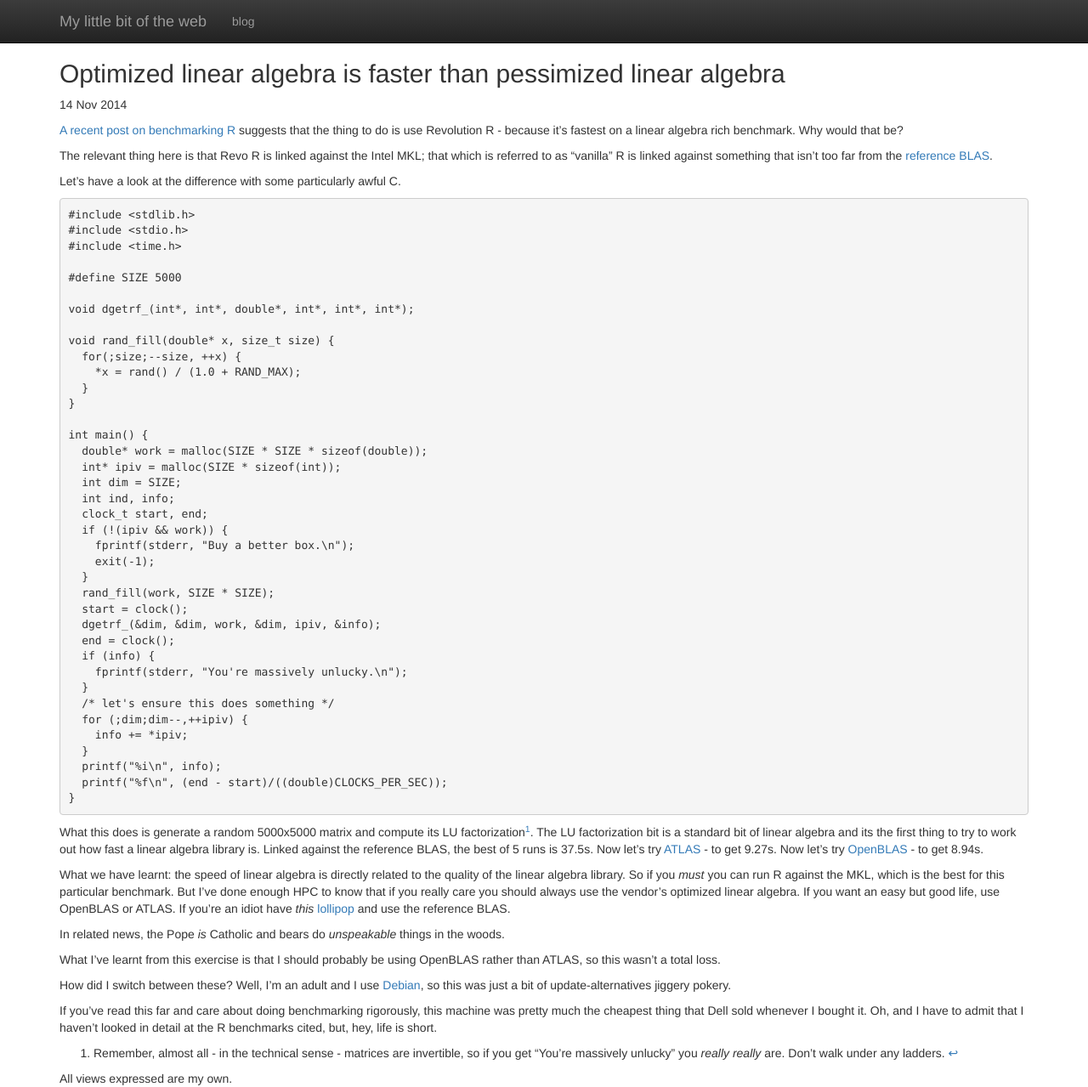
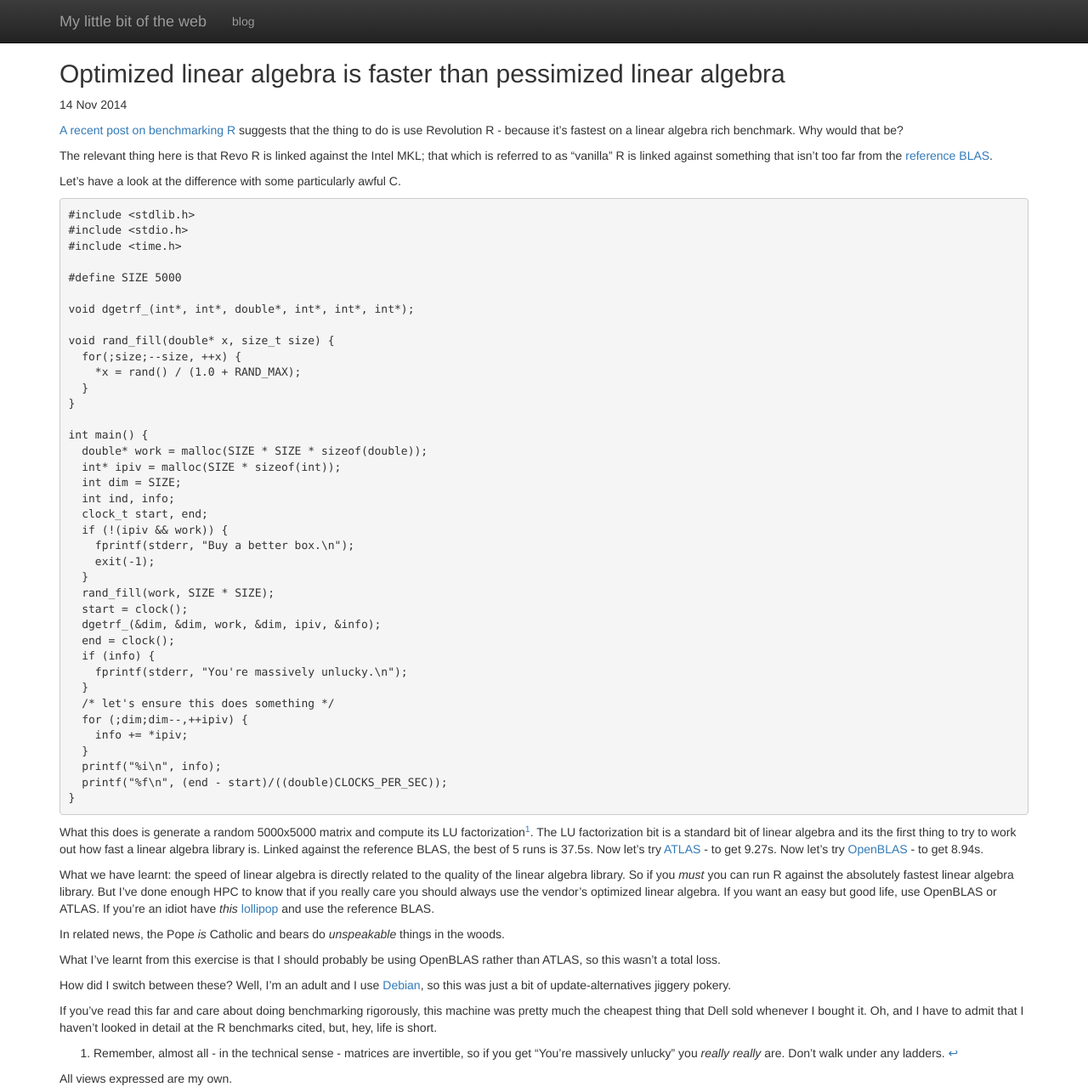
Before and after one commit to pdmetcalfe/pdmetcalfe.github.io, a Jekyll site: the page built from _posts/2014-11-14-benchmarking-R.md, in a window 1280 px wide and 1279 px high. Shown: the whole window at 85% size. Built offline with Jekyll 4.4.1, drawn with Linux system fonts in a browser that asks for light colours; nearby versions of some CDN libraries.

Commit message:
Minor tweaks

```diff
--- a/_posts/2014-11-14-benchmarking-R.md
+++ b/_posts/2014-11-14-benchmarking-R.md
@@ -69,12 +69,12 @@ try [OpenBLAS](http://www.openblas.net/) - to get 8.94s.
 
 What we have learnt: the speed of linear algebra is directly related
 to the quality of the linear algebra library.  So if you _must_ you
-can run R against the MKL, which is the best for this particular
-benchmark. But I've done enough HPC to know that if you really care
-you should always use the vendor's optimized linear algebra.  If you
-want an easy but good life, use OpenBLAS or ATLAS.  If you're an idiot
-have *this* [lollipop](http://en.wikipedia.org/wiki/Lollipop) and use
-the reference BLAS.
+can run R against the absolutely fastest linear algebra library.  But
+I've done enough HPC to know that if you really care you should always
+use the vendor's optimized linear algebra.  If you want an easy but
+good life, use OpenBLAS or ATLAS.  If you're an idiot have *this*
+[lollipop](http://en.wikipedia.org/wiki/Lollipop) and use the
+reference BLAS.
 
 In related news, the Pope *is* Catholic and bears do _unspeakable_
 things in the woods.
```
